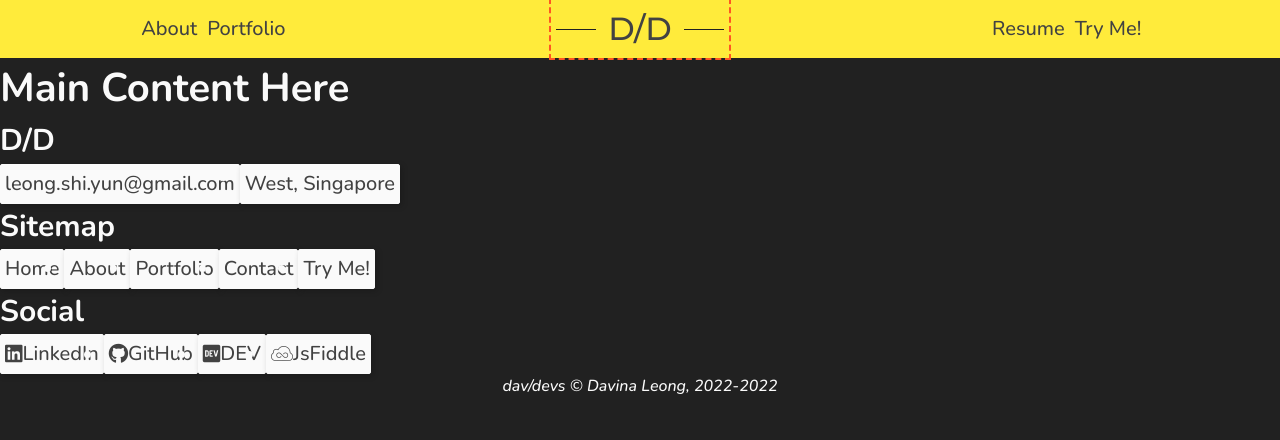
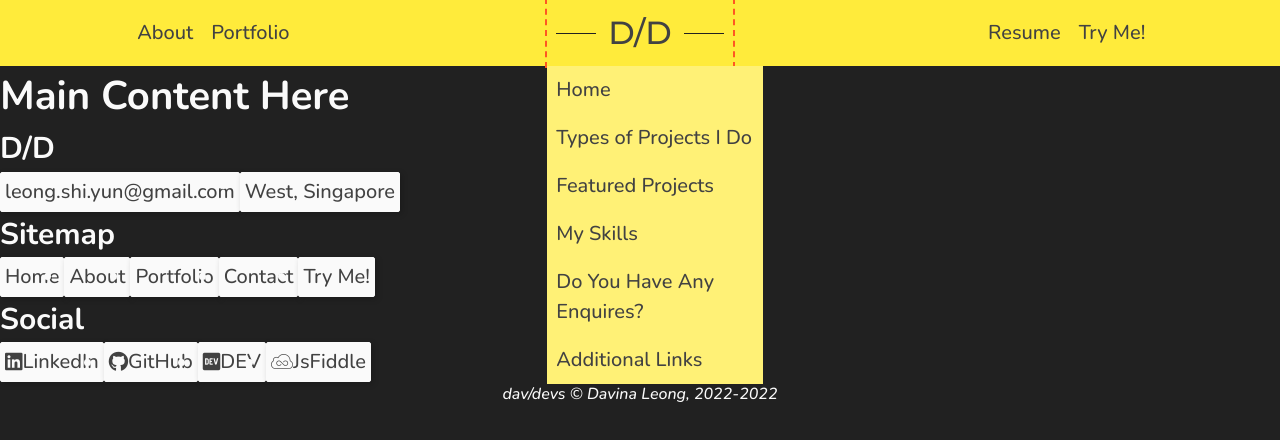
Before and after one commit to davinaleong/proj-davdevs-2022-template, a website built with Vite: page index.html in a window 1280 px wide. Both pictures are taken after a click on the link "D/D". Built offline with nearby package versions, Linux system fonts and the light colour scheme; some icons are missing.

Commit message:
Done with dropdown menu

```diff
--- a/src/styles/_base.scss
+++ b/src/styles/_base.scss
@@ -91,6 +91,12 @@
   --size-800: #{rsize(800)};
   --size-900: #{rsize(900)};
   --size-1000: #{rsize(1000)};
+
+  --height-header: 58px;
+}
+
+* {
+  position: relative;
 }
 
 body {
@@ -174,9 +180,9 @@ sup,
 }
 
 .btn-header {
+  --btn-padding: #{size(100)};
   --btn-box-shadow: none;
   --btn-border-radius: 0;
-  // --btn-align-items: stretch;
 
   --btn-clr: #{color("gray", 800)};
   --btn-clr-bg: #{color("yellow", 500)};
@@ -188,3 +194,18 @@ sup,
 
   height: 100%;
 }
+
+.btn-header-dropdown {
+  --btn-padding: #{size(100)};
+  --btn-box-shadow: none;
+  --btn-border-radius: 0;
+  --btn-justify-content: start;
+
+  --btn-clr: #{color("gray", 800)};
+  --btn-clr-bg: transparent;
+  --btn-clr-border: transparent;
+
+  --btn-clr-hover: #{color("deep-orange", 500)};
+  --btn-clr-hover-bg: transparent;
+  --btn-clr-hover-border: transparent;
+}
--- a/src/styles/_header.scss
+++ b/src/styles/_header.scss
@@ -18,16 +18,6 @@
   height: 100%;
   display: flex;
   align-items: stretch;
-}
-
-// .nav-list-item {
-//     display: flex;
-//     justify-content: center;
-//     align-items: stretch;
-// }
-
-.dropdown-menu {
-    display: none;
 }
 
 .main-brand {
@@ -51,3 +41,22 @@
 .btn-header:where(:hover) .brand-line {
   --line-clr: #{color("deep-orange", 500)};
 }
+
+.dropdown-menu {
+  --dropdown-menu-width: 18ch;
+
+  display: none;
+  position: absolute;
+  flex-direction: column;
+  width: var(--dropdown-menu-width);
+  z-index: 1;
+  background-color: var(--clr-primary-300);
+}
+
+.dropdown-toggle:where(:hover, :focus-within) + .dropdown-menu {
+  display: flex;
+}
+
+.dropdown-menu:where(:hover, :focus-within) {
+    display: flex;
+}
```
Lines whose indentation alone changed are shown as unchanged.
